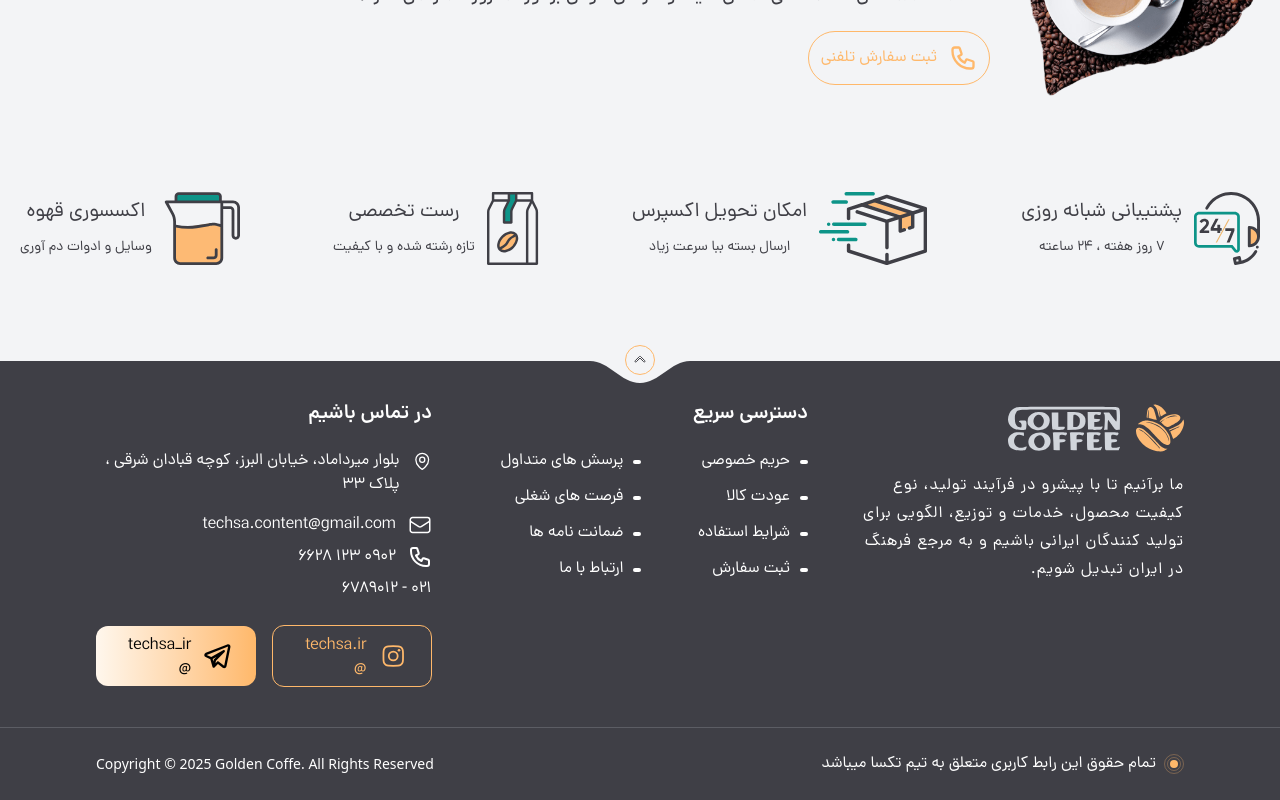
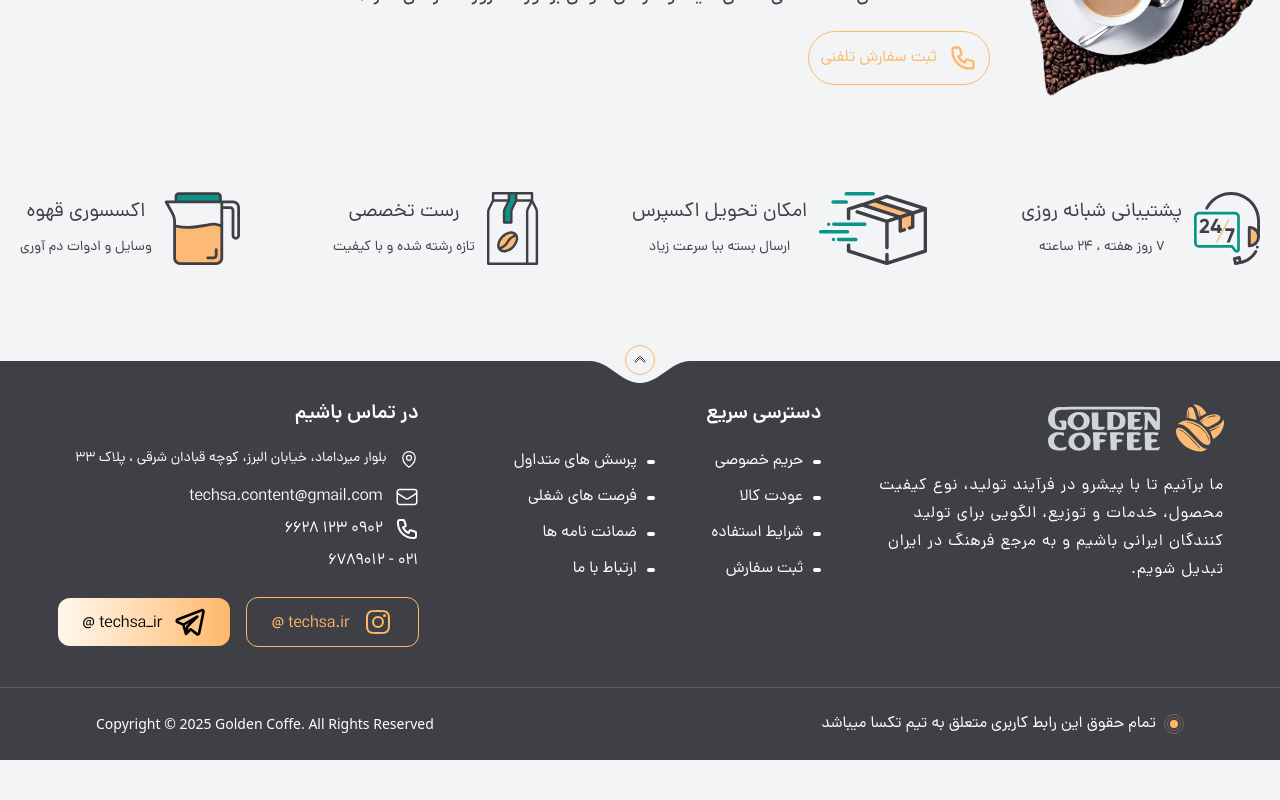
Before and after one commit to techsaDevs/coffeShop, a Next.js app: page / in a window 1280 px wide. Shown: the part 4328-5128 px from the top of the page. After the commit the page ends 5088 px from the top, so only its background shows below. Built offline with nearby package versions, Linux system fonts and the light colour scheme; data requests are answered from the project's data file.

Commit message:
lg responsive

```diff
--- a/src/Components/Footer.tsx
+++ b/src/Components/Footer.tsx
@@ -36,8 +36,8 @@ const Footer = () => {
         </div>
 
         {/* محتوای اصلی */}
-        <div className="px-6 md:px-12 lg:px-24 py-10 border-b border-gray-300/20">
-          <div className="grid grid-cols-1 md:grid-cols-2 lg:grid-cols-3 gap-10">
+        <div className="px-6 md:px-10 lg:px-14 py-10 border-b border-gray-300/20">
+          <div className="grid grid-cols-1 md:grid-cols-2 xl:grid-cols-3 gap-10">
 
             {/* لوگو و توضیحات */}
             <div>
@@ -63,8 +63,8 @@ const Footer = () => {
               <h3 className="footer-title mb-4">در تماس باشیم</h3>
               <div className="space-y-4 text-sm lg:text-base">
                 <div className="flex gap-3">
-                  <LocationSVG />
-                  <p>بلوار میرداماد، خیابان البرز، کوچه قبادان شرقی ، پلاک 33</p>
+                  <LocationSVG className='size-5' width={16} height={16} />
+                  <p className='text-sm'>بلوار میرداماد، خیابان البرز، کوچه قبادان شرقی ، پلاک 33</p>
                 </div>
                 <div className="space-y-2">
                   <div className="flex gap-3">
```
